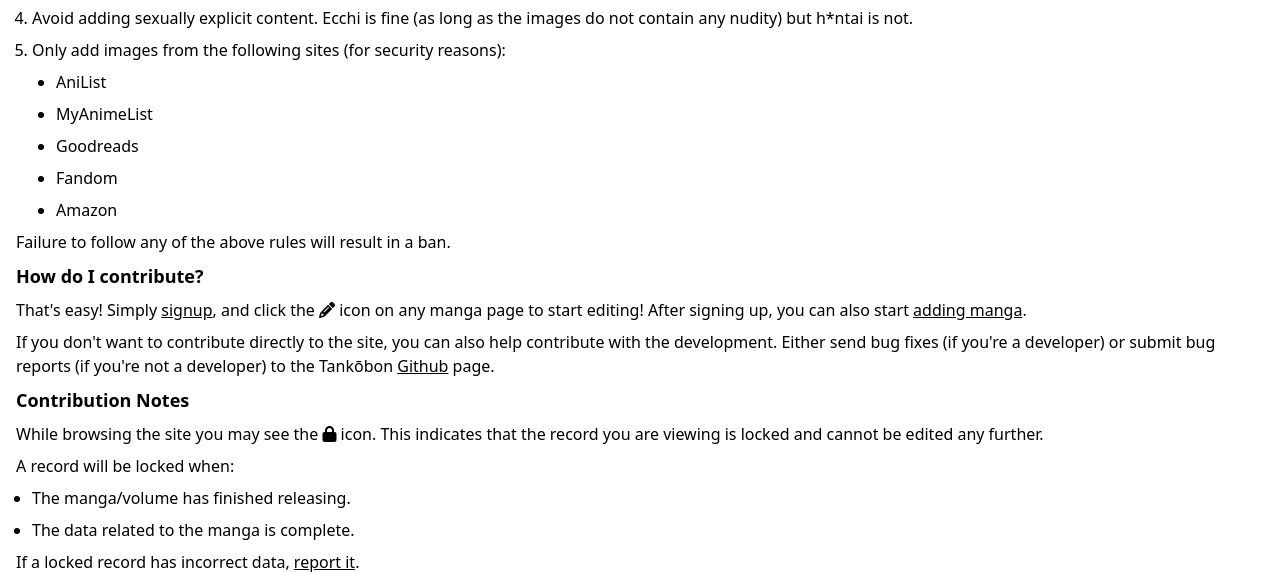
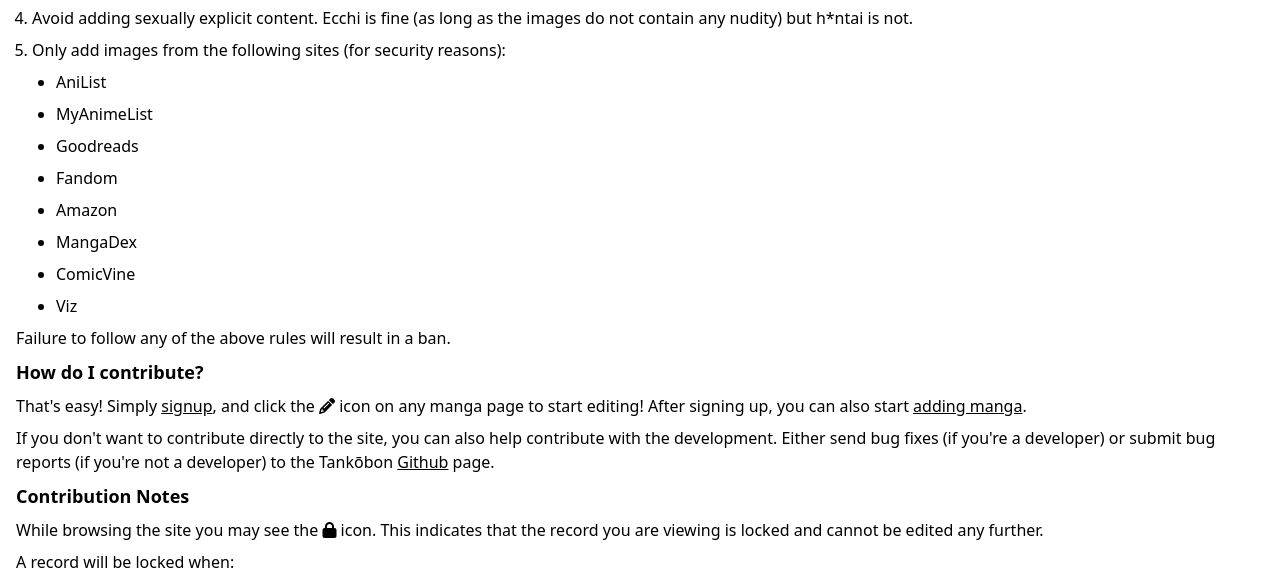
Before and after one commit to crxssed7/tankobon, a Django app: page /guidelines/ in a window 1280 px wide. Shown: the part 478-1050 px from the top of the page. Run offline with Django 3.2, Linux system fonts and the light colour scheme; parts of the project's set-up code (start-up, migrations or seed data) failed here and were passed over; some libraries are stand-ins or nearby versions.

Commit message:
Add more domains to images

```diff
--- a/api/validators.py
+++ b/api/validators.py
@@ -23,7 +23,7 @@ def isbn_validator(raw_isbn):
 
     return True
 
-ALLOWED_DOMAINS_PATTERN = r"(s4\.anilist\.co|images-na\.ssl-images-amazon\.com|static\.wikia\.nocookie\.net\/.*\/images|m\.media-amazon\.com\/images|cdn\.myanimelist\.net\/images)"
+ALLOWED_DOMAINS_PATTERN = r"(s4\.anilist\.co|images-na\.ssl-images-amazon\.com|static\.wikia\.nocookie\.net\/.*\/images|m\.media-amazon\.com\/images|cdn\.myanimelist\.net\/images|uploads\.mangadex\.org\/covers|i\.gr-assets\.com\/images|comicvine\.gamespot\.com\/a\/uploads|dw9to29mmj727\.cloudfront\.net)"
 
 image_url_validator = RegexValidator(
     regex=fr"^https?:\/\/{ALLOWED_DOMAINS_PATTERN}\/",
--- a/web/templates/web/contrib.html
+++ b/web/templates/web/contrib.html
@@ -56,6 +56,15 @@
                 <li class="mb-2">
                     Amazon
                 </li>
+                <li class="mb-2">
+                    MangaDex
+                </li>
+                <li class="mb-2">
+                    ComicVine
+                </li>
+                <li class="mb-2">
+                    Viz
+                </li>
             </ul>
         </ul>
         <p>Failure to follow any of the above rules will result in a ban.</p>
```
Also changed, not shown: api/migrations/0037_alter_historicalmanga_banner_url_and_more.py (added).
